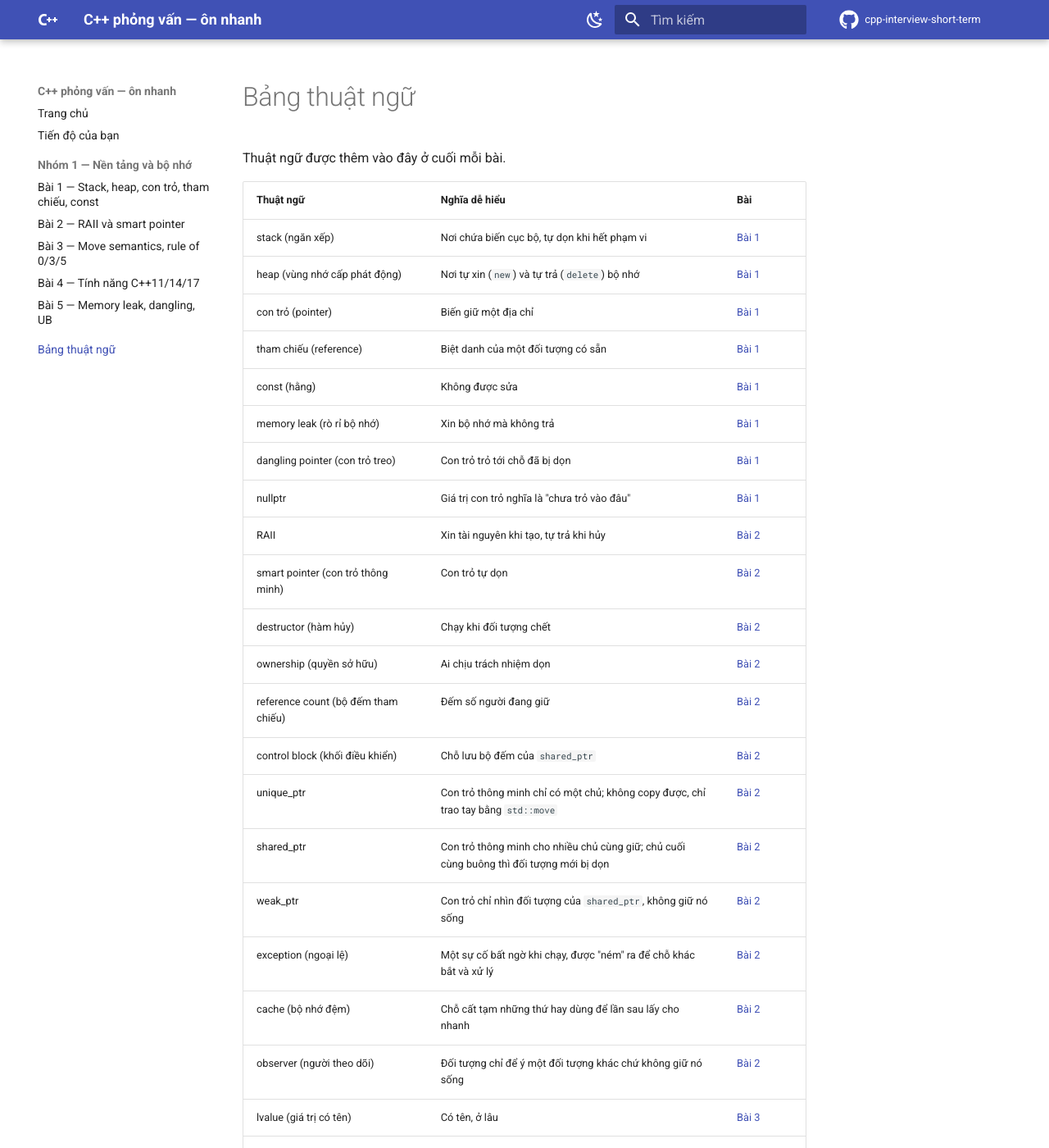
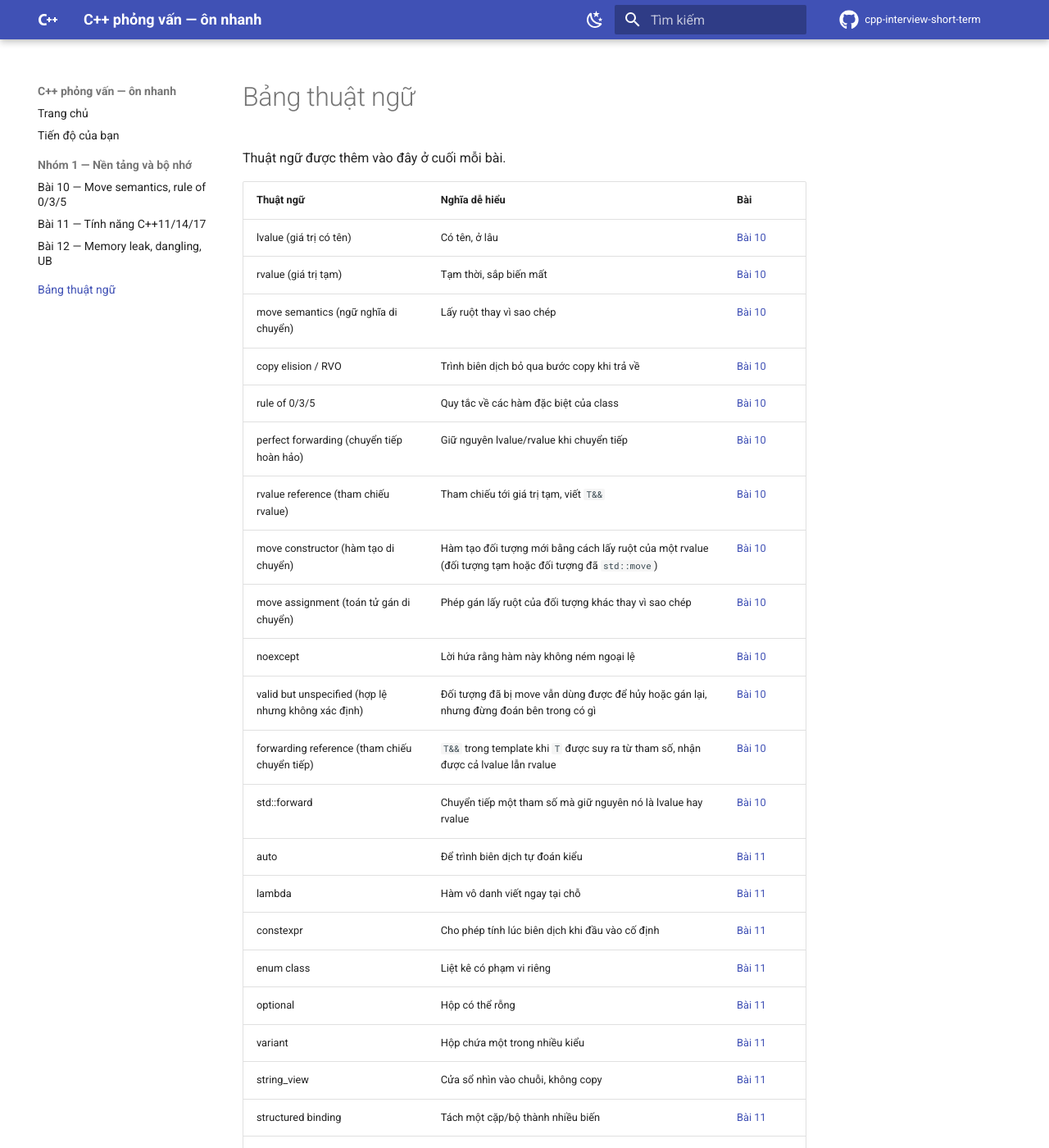
Before and after one commit to hungnguyen010518/cpp-interview-short-term, an MkDocs documentation site: the page built from docs/glossary.md, in a window 1280 px wide and 1400 px high. Shown: the whole window at 82% size. Built offline with MkDocs 1.6.1 and Material for MkDocs 9.7.7, drawn with Linux system fonts in a browser that asks for light colours; comment, search, counter and statistics services are not loaded; some of the changed text lies outside the part shown.

Commit message:
refactor: bỏ hai bài cũ, đánh số lại Bài 3–5 thành Bài 10–12 để nhường chỗ cho 9 bài dạy từ gốc
Co-Authored-By: Claude Sonnet 5.5 <noreply@anthropic.com>

```diff
--- a/docs/glossary.md
+++ b/docs/glossary.md
@@ -4,58 +4,38 @@ Thuật ngữ được thêm vào đây ở cuối mỗi bài.
 
 | Thuật ngữ | Nghĩa dễ hiểu | Bài |
 |---|---|---|
-| stack (ngăn xếp) | Nơi chứa biến cục bộ, tự dọn khi hết phạm vi | [Bài 1](nhom-1-nen-tang-bo-nho/01-stack-heap-con-tro.md) |
-| heap (vùng nhớ cấp phát động) | Nơi tự xin (`new`) và tự trả (`delete`) bộ nhớ | [Bài 1](nhom-1-nen-tang-bo-nho/01-stack-heap-con-tro.md) |
-| con trỏ (pointer) | Biến giữ một địa chỉ | [Bài 1](nhom-1-nen-tang-bo-nho/01-stack-heap-con-tro.md) |
-| tham chiếu (reference) | Biệt danh của một đối tượng có sẵn | [Bài 1](nhom-1-nen-tang-bo-nho/01-stack-heap-con-tro.md) |
-| const (hằng) | Không được sửa | [Bài 1](nhom-1-nen-tang-bo-nho/01-stack-heap-con-tro.md) |
-| memory leak (rò rỉ bộ nhớ) | Xin bộ nhớ mà không trả | [Bài 1](nhom-1-nen-tang-bo-nho/01-stack-heap-con-tro.md) |
-| dangling pointer (con trỏ treo) | Con trỏ trỏ tới chỗ đã bị dọn | [Bài 1](nhom-1-nen-tang-bo-nho/01-stack-heap-con-tro.md) |
-| nullptr | Giá trị con trỏ nghĩa là "chưa trỏ vào đâu" | [Bài 1](nhom-1-nen-tang-bo-nho/01-stack-heap-con-tro.md) |
-| RAII | Xin tài nguyên khi tạo, tự trả khi hủy | [Bài 2](nhom-1-nen-tang-bo-nho/02-raii-smart-pointer.md) |
-| smart pointer (con trỏ thông minh) | Con trỏ tự dọn | [Bài 2](nhom-1-nen-tang-bo-nho/02-raii-smart-pointer.md) |
-| destructor (hàm hủy) | Chạy khi đối tượng chết | [Bài 2](nhom-1-nen-tang-bo-nho/02-raii-smart-pointer.md) |
-| ownership (quyền sở hữu) | Ai chịu trách nhiệm dọn | [Bài 2](nhom-1-nen-tang-bo-nho/02-raii-smart-pointer.md) |
-| reference count (bộ đếm tham chiếu) | Đếm số người đang giữ | [Bài 2](nhom-1-nen-tang-bo-nho/02-raii-smart-pointer.md) |
-| control block (khối điều khiển) | Chỗ lưu bộ đếm của `shared_ptr` | [Bài 2](nhom-1-nen-tang-bo-nho/02-raii-smart-pointer.md) |
-| unique_ptr | Con trỏ thông minh chỉ có một chủ; không copy được, chỉ trao tay bằng `std::move` | [Bài 2](nhom-1-nen-tang-bo-nho/02-raii-smart-pointer.md) |
-| shared_ptr | Con trỏ thông minh cho nhiều chủ cùng giữ; chủ cuối cùng buông thì đối tượng mới bị dọn | [Bài 2](nhom-1-nen-tang-bo-nho/02-raii-smart-pointer.md) |
-| weak_ptr | Con trỏ chỉ nhìn đối tượng của `shared_ptr`, không giữ nó sống | [Bài 2](nhom-1-nen-tang-bo-nho/02-raii-smart-pointer.md) |
-| exception (ngoại lệ) | Một sự cố bất ngờ khi chạy, được "ném" ra để chỗ khác bắt và xử lý | [Bài 2](nhom-1-nen-tang-bo-nho/02-raii-smart-pointer.md) |
-| cache (bộ nhớ đệm) | Chỗ cất tạm những thứ hay dùng để lần sau lấy cho nhanh | [Bài 2](nhom-1-nen-tang-bo-nho/02-raii-smart-pointer.md) |
-| observer (người theo dõi) | Đối tượng chỉ để ý một đối tượng khác chứ không giữ nó sống | [Bài 2](nhom-1-nen-tang-bo-nho/02-raii-smart-pointer.md) |
-| lvalue (giá trị có tên) | Có tên, ở lâu | [Bài 3](nhom-1-nen-tang-bo-nho/03-move-semantics.md) |
-| rvalue (giá trị tạm) | Tạm thời, sắp biến mất | [Bài 3](nhom-1-nen-tang-bo-nho/03-move-semantics.md) |
-| move semantics (ngữ nghĩa di chuyển) | Lấy ruột thay vì sao chép | [Bài 3](nhom-1-nen-tang-bo-nho/03-move-semantics.md) |
-| copy elision / RVO | Trình biên dịch bỏ qua bước copy khi trả về | [Bài 3](nhom-1-nen-tang-bo-nho/03-move-semantics.md) |
-| rule of 0/3/5 | Quy tắc về các hàm đặc biệt của class | [Bài 3](nhom-1-nen-tang-bo-nho/03-move-semantics.md) |
-| perfect forwarding (chuyển tiếp hoàn hảo) | Giữ nguyên lvalue/rvalue khi chuyển tiếp | [Bài 3](nhom-1-nen-tang-bo-nho/03-move-semantics.md) |
-| rvalue reference (tham chiếu rvalue) | Tham chiếu tới giá trị tạm, viết `T&&` | [Bài 3](nhom-1-nen-tang-bo-nho/03-move-semantics.md) |
-| move constructor (hàm tạo di chuyển) | Hàm tạo đối tượng mới bằng cách lấy ruột của một rvalue (đối tượng tạm hoặc đối tượng đã `std::move`) | [Bài 3](nhom-1-nen-tang-bo-nho/03-move-semantics.md) |
-| move assignment (toán tử gán di chuyển) | Phép gán lấy ruột của đối tượng khác thay vì sao chép | [Bài 3](nhom-1-nen-tang-bo-nho/03-move-semantics.md) |
-| noexcept | Lời hứa rằng hàm này không ném ngoại lệ | [Bài 3](nhom-1-nen-tang-bo-nho/03-move-semantics.md) |
-| valid but unspecified (hợp lệ nhưng không xác định) | Đối tượng đã bị move vẫn dùng được để hủy hoặc gán lại, nhưng đừng đoán bên trong có gì | [Bài 3](nhom-1-nen-tang-bo-nho/03-move-semantics.md) |
-| forwarding reference (tham chiếu chuyển tiếp) | `T&&` trong template khi `T` được suy ra từ tham số, nhận được cả lvalue lẫn rvalue | [Bài 3](nhom-1-nen-tang-bo-nho/03-move-semantics.md) |
-| std::forward | Chuyển tiếp một tham số mà giữ nguyên nó là lvalue hay rvalue | [Bài 3](nhom-1-nen-tang-bo-nho/03-move-semantics.md) |
-| auto | Để trình biên dịch tự đoán kiểu | [Bài 4](nhom-1-nen-tang-bo-nho/04-cpp11-14-17.md) |
-| lambda | Hàm vô danh viết ngay tại chỗ | [Bài 4](nhom-1-nen-tang-bo-nho/04-cpp11-14-17.md) |
-| constexpr | Cho phép tính lúc biên dịch khi đầu vào cố định | [Bài 4](nhom-1-nen-tang-bo-nho/04-cpp11-14-17.md) |
-| enum class | Liệt kê có phạm vi riêng | [Bài 4](nhom-1-nen-tang-bo-nho/04-cpp11-14-17.md) |
-| optional | Hộp có thể rỗng | [Bài 4](nhom-1-nen-tang-bo-nho/04-cpp11-14-17.md) |
-| variant | Hộp chứa một trong nhiều kiểu | [Bài 4](nhom-1-nen-tang-bo-nho/04-cpp11-14-17.md) |
-| string_view | Cửa sổ nhìn vào chuỗi, không copy | [Bài 4](nhom-1-nen-tang-bo-nho/04-cpp11-14-17.md) |
-| structured binding | Tách một cặp/bộ thành nhiều biến | [Bài 4](nhom-1-nen-tang-bo-nho/04-cpp11-14-17.md) |
-| range-based for | Vòng `for` duyệt cả dãy mà không cần chỉ số, ví dụ `for (auto x : v)` | [Bài 4](nhom-1-nen-tang-bo-nho/04-cpp11-14-17.md) |
-| override / final | `override` kiểm tra ghi đè hàm ảo cho đúng; `final` cấm ghi đè hoặc kế thừa tiếp | [Bài 4](nhom-1-nen-tang-bo-nho/04-cpp11-14-17.md) |
-| generic lambda | Lambda có tham số `auto`, dùng được cho nhiều kiểu (từ C++14) | [Bài 4](nhom-1-nen-tang-bo-nho/04-cpp11-14-17.md) |
-| dangling reference (tham chiếu treo) | Tham chiếu trỏ vào chỗ đã bị dọn | [Bài 4](nhom-1-nen-tang-bo-nho/04-cpp11-14-17.md) |
-| use-after-free | Dùng sau khi trả | [Bài 5](nhom-1-nen-tang-bo-nho/05-memory-leak-ub.md) |
-| double free | Trả hai lần | [Bài 5](nhom-1-nen-tang-bo-nho/05-memory-leak-ub.md) |
-| buffer overflow | Ghi vượt biên mảng | [Bài 5](nhom-1-nen-tang-bo-nho/05-memory-leak-ub.md) |
-| undefined behavior / UB | Hành vi không xác định: luật chơi bị phá, mọi chuyện đều có thể xảy ra | [Bài 5](nhom-1-nen-tang-bo-nho/05-memory-leak-ub.md) |
-| AddressSanitizer / ASan | Công cụ bắt lỗi bộ nhớ lúc chạy, bật bằng cờ biên dịch | [Bài 5](nhom-1-nen-tang-bo-nho/05-memory-leak-ub.md) |
-| Valgrind | Công cụ kiểm tra bộ nhớ không cần biên dịch lại | [Bài 5](nhom-1-nen-tang-bo-nho/05-memory-leak-ub.md) |
-| data race | Hai luồng cùng truy cập một biến, ít nhất một luồng ghi, mà không có đồng bộ; là UB | [Bài 5](nhom-1-nen-tang-bo-nho/05-memory-leak-ub.md) |
-| LeakSanitizer | Phần của ASan báo vùng nhớ bị rò rỉ khi chương trình kết thúc | [Bài 5](nhom-1-nen-tang-bo-nho/05-memory-leak-ub.md) |
-| crash | Chương trình sập đột ngột | [Bài 5](nhom-1-nen-tang-bo-nho/05-memory-leak-ub.md) |
-| allocator (bộ cấp phát bộ nhớ) | Phần chương trình lo việc cấp và thu hồi vùng nhớ trên heap | [Bài 5](nhom-1-nen-tang-bo-nho/05-memory-leak-ub.md) |
+| lvalue (giá trị có tên) | Có tên, ở lâu | [Bài 10](nhom-1-nen-tang-bo-nho/10-move-semantics.md) |
+| rvalue (giá trị tạm) | Tạm thời, sắp biến mất | [Bài 10](nhom-1-nen-tang-bo-nho/10-move-semantics.md) |
+| move semantics (ngữ nghĩa di chuyển) | Lấy ruột thay vì sao chép | [Bài 10](nhom-1-nen-tang-bo-nho/10-move-semantics.md) |
+| copy elision / RVO | Trình biên dịch bỏ qua bước copy khi trả về | [Bài 10](nhom-1-nen-tang-bo-nho/10-move-semantics.md) |
+| rule of 0/3/5 | Quy tắc về các hàm đặc biệt của class | [Bài 10](nhom-1-nen-tang-bo-nho/10-move-semantics.md) |
+| perfect forwarding (chuyển tiếp hoàn hảo) | Giữ nguyên lvalue/rvalue khi chuyển tiếp | [Bài 10](nhom-1-nen-tang-bo-nho/10-move-semantics.md) |
+| rvalue reference (tham chiếu rvalue) | Tham chiếu tới giá trị tạm, viết `T&&` | [Bài 10](nhom-1-nen-tang-bo-nho/10-move-semantics.md) |
+| move constructor (hàm tạo di chuyển) | Hàm tạo đối tượng mới bằng cách lấy ruột của một rvalue (đối tượng tạm hoặc đối tượng đã `std::move`) | [Bài 10](nhom-1-nen-tang-bo-nho/10-move-semantics.md) |
+| move assignment (toán tử gán di chuyển) | Phép gán lấy ruột của đối tượng khác thay vì sao chép | [Bài 10](nhom-1-nen-tang-bo-nho/10-move-semantics.md) |
+| noexcept | Lời hứa rằng hàm này không ném ngoại lệ | [Bài 10](nhom-1-nen-tang-bo-nho/10-move-semantics.md) |
+| valid but unspecified (hợp lệ nhưng không xác định) | Đối tượng đã bị move vẫn dùng được để hủy hoặc gán lại, nhưng đừng đoán bên trong có gì | [Bài 10](nhom-1-nen-tang-bo-nho/10-move-semantics.md) |
+| forwarding reference (tham chiếu chuyển tiếp) | `T&&` trong template khi `T` được suy ra từ tham số, nhận được cả lvalue lẫn rvalue | [Bài 10](nhom-1-nen-tang-bo-nho/10-move-semantics.md) |
+| std::forward | Chuyển tiếp một tham số mà giữ nguyên nó là lvalue hay rvalue | [Bài 10](nhom-1-nen-tang-bo-nho/10-move-semantics.md) |
+| auto | Để trình biên dịch tự đoán kiểu | [Bài 11](nhom-1-nen-tang-bo-nho/11-cpp11-14-17.md) |
+| lambda | Hàm vô danh viết ngay tại chỗ | [Bài 11](nhom-1-nen-tang-bo-nho/11-cpp11-14-17.md) |
+| constexpr | Cho phép tính lúc biên dịch khi đầu vào cố định | [Bài 11](nhom-1-nen-tang-bo-nho/11-cpp11-14-17.md) |
+| enum class | Liệt kê có phạm vi riêng | [Bài 11](nhom-1-nen-tang-bo-nho/11-cpp11-14-17.md) |
+| optional | Hộp có thể rỗng | [Bài 11](nhom-1-nen-tang-bo-nho/11-cpp11-14-17.md) |
+| variant | Hộp chứa một trong nhiều kiểu | [Bài 11](nhom-1-nen-tang-bo-nho/11-cpp11-14-17.md) |
+| string_view | Cửa sổ nhìn vào chuỗi, không copy | [Bài 11](nhom-1-nen-tang-bo-nho/11-cpp11-14-17.md) |
+| structured binding | Tách một cặp/bộ thành nhiều biến | [Bài 11](nhom-1-nen-tang-bo-nho/11-cpp11-14-17.md) |
+| range-based for | Vòng `for` duyệt cả dãy mà không cần chỉ số, ví dụ `for (auto x : v)` | [Bài 11](nhom-1-nen-tang-bo-nho/11-cpp11-14-17.md) |
+| override / final | `override` kiểm tra ghi đè hàm ảo cho đúng; `final` cấm ghi đè hoặc kế thừa tiếp | [Bài 11](nhom-1-nen-tang-bo-nho/11-cpp11-14-17.md) |
+| generic lambda | Lambda có tham số `auto`, dùng được cho nhiều kiểu (từ C++14) | [Bài 11](nhom-1-nen-tang-bo-nho/11-cpp11-14-17.md) |
+| dangling reference (tham chiếu treo) | Tham chiếu trỏ vào chỗ đã bị dọn | [Bài 11](nhom-1-nen-tang-bo-nho/11-cpp11-14-17.md) |
+| use-after-free | Dùng sau khi trả | [Bài 12](nhom-1-nen-tang-bo-nho/12-memory-leak-ub.md) |
+| double free | Trả hai lần | [Bài 12](nhom-1-nen-tang-bo-nho/12-memory-leak-ub.md) |
+| buffer overflow | Ghi vượt biên mảng | [Bài 12](nhom-1-nen-tang-bo-nho/12-memory-leak-ub.md) |
+| undefined behavior / UB | Hành vi không xác định: luật chơi bị phá, mọi chuyện đều có thể xảy ra | [Bài 12](nhom-1-nen-tang-bo-nho/12-memory-leak-ub.md) |
+| AddressSanitizer / ASan | Công cụ bắt lỗi bộ nhớ lúc chạy, bật bằng cờ biên dịch | [Bài 12](nhom-1-nen-tang-bo-nho/12-memory-leak-ub.md) |
+| Valgrind | Công cụ kiểm tra bộ nhớ không cần biên dịch lại | [Bài 12](nhom-1-nen-tang-bo-nho/12-memory-leak-ub.md) |
+| data race | Hai luồng cùng truy cập một biến, ít nhất một luồng ghi, mà không có đồng bộ; là UB | [Bài 12](nhom-1-nen-tang-bo-nho/12-memory-leak-ub.md) |
+| LeakSanitizer | Phần của ASan báo vùng nhớ bị rò rỉ khi chương trình kết thúc | [Bài 12](nhom-1-nen-tang-bo-nho/12-memory-leak-ub.md) |
+| crash | Chương trình sập đột ngột | [Bài 12](nhom-1-nen-tang-bo-nho/12-memory-leak-ub.md) |
+| allocator (bộ cấp phát bộ nhớ) | Phần chương trình lo việc cấp và thu hồi vùng nhớ trên heap | [Bài 12](nhom-1-nen-tang-bo-nho/12-memory-leak-ub.md) |
--- a/mkdocs.yml
+++ b/mkdocs.yml
@@ -68,9 +68,7 @@ nav:
   - Trang chủ: index.md
   - Tiến độ của bạn: tien-do.md
   - "Nhóm 1 — Nền tảng và bộ nhớ":
-      - "Bài 1 — Stack, heap, con trỏ, tham chiếu, const": nhom-1-nen-tang-bo-nho/01-stack-heap-con-tro.md
-      - "Bài 2 — RAII và smart pointer": nhom-1-nen-tang-bo-nho/02-raii-smart-pointer.md
-      - "Bài 3 — Move semantics, rule of 0/3/5": nhom-1-nen-tang-bo-nho/03-move-semantics.md
-      - "Bài 4 — Tính năng C++11/14/17": nhom-1-nen-tang-bo-nho/04-cpp11-14-17.md
-      - "Bài 5 — Memory leak, dangling, UB": nhom-1-nen-tang-bo-nho/05-memory-leak-ub.md
+      - "Bài 10 — Move semantics, rule of 0/3/5": nhom-1-nen-tang-bo-nho/10-move-semantics.md
+      - "Bài 11 — Tính năng C++11/14/17": nhom-1-nen-tang-bo-nho/11-cpp11-14-17.md
+      - "Bài 12 — Memory leak, dangling, UB": nhom-1-nen-tang-bo-nho/12-memory-leak-ub.md
   - Bảng thuật ngữ: glossary.md
```
Also changed, not shown: docs/nhom-1-nen-tang-bo-nho/01-stack-heap-con-tro.md (deleted, +0 -214 lines), docs/nhom-1-nen-tang-bo-nho/02-raii-smart-pointer.md (deleted, +0 -266 lines), docs/nhom-1-nen-tang-bo-nho/10-move-semantics.md (renamed from docs/nhom-1-nen-tang-bo-nho/03-move-semantics.md, +5 -5 lines), docs/nhom-1-nen-tang-bo-nho/11-cpp11-14-17.md (renamed from docs/nhom-1-nen-tang-bo-nho/04-cpp11-14-17.md, +5 -5 lines), docs/nhom-1-nen-tang-bo-nho/12-memory-leak-ub.md (renamed from docs/nhom-1-nen-tang-bo-nho/05-memory-leak-ub.md, +4 -4 lines), docs/tien-do.md (+3 -5 lines).
